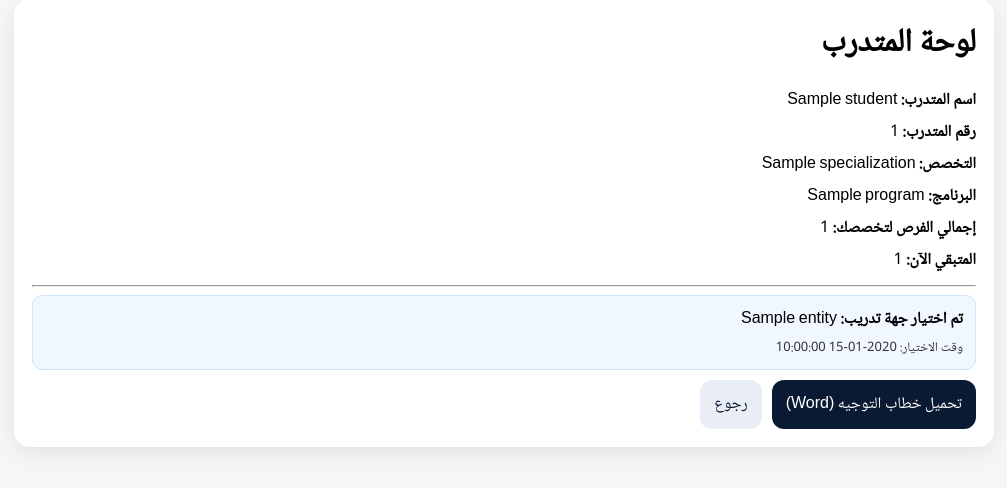
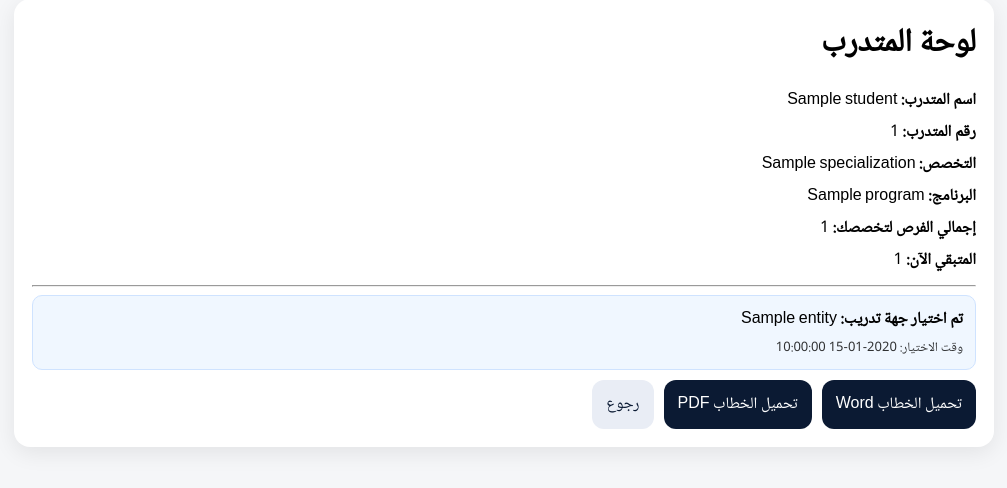
Before and after one commit to ctabha/coop-training, a Flask app: template templates/dashboard.html in a window 1280 px wide. Shown: the part 226-714 px from the top of the page, without its empty margins (136-1143 px from the left). Run offline with Flask 3, Linux system fonts and the light colour scheme; the template is opened without the code that fills it: most values are stand-ins (such as "Sample title", 1, 10 or a date in 2020).

Commit message:
Update dashboard.html

```diff
--- a/templates/dashboard.html
+++ b/templates/dashboard.html
@@ -42,7 +42,8 @@
         </div>
 
         <div class="actions">
-          <a class="btn" href="/download_letter/{{ student.trainee_id }}">تحميل خطاب التوجيه (Word)</a>
+          <a class="btn" href="/download_letter/{{ student.trainee_id }}">تحميل الخطاب Word</a>
+          <a class="btn" href="/download_pdf/{{ student.trainee_id }}">تحميل الخطاب PDF</a>
           <a class="btn ghost" href="/">رجوع</a>
         </div>
       {% else %}
```
